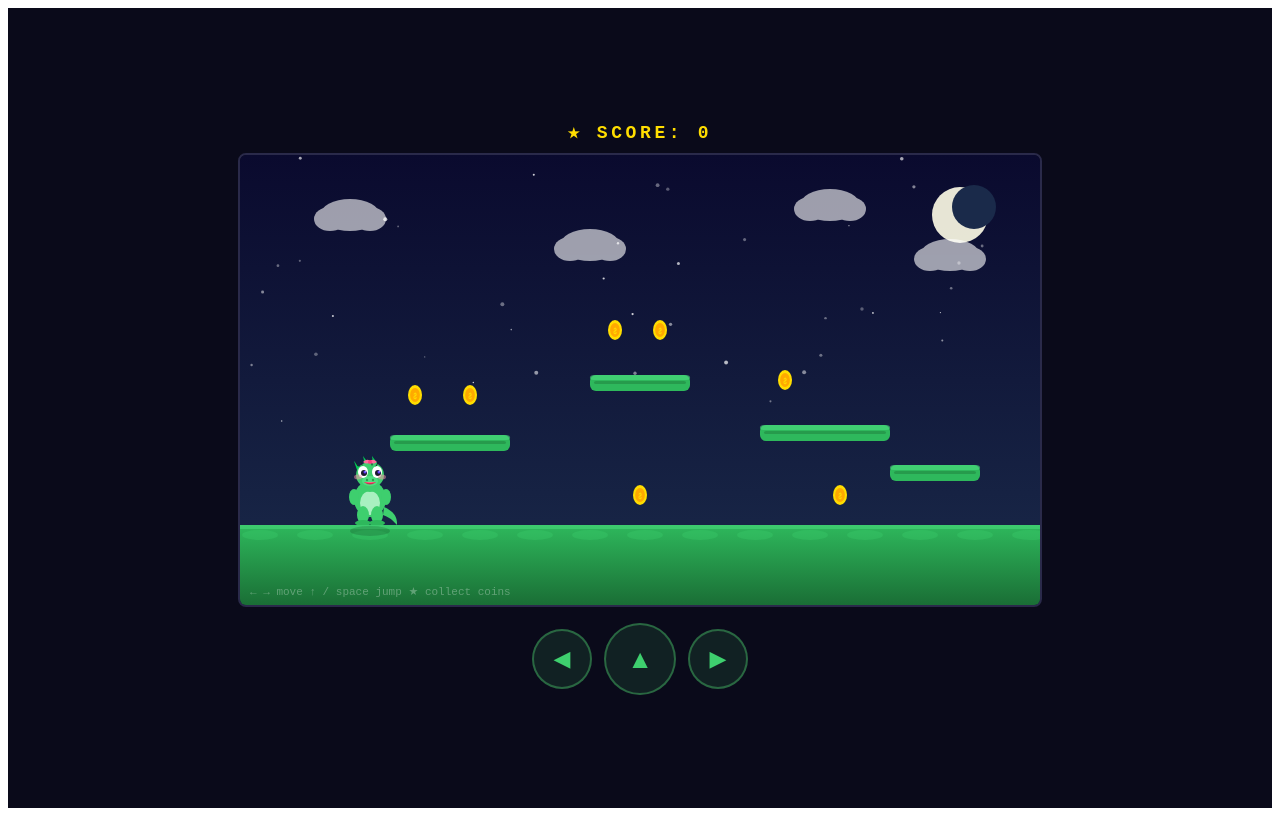
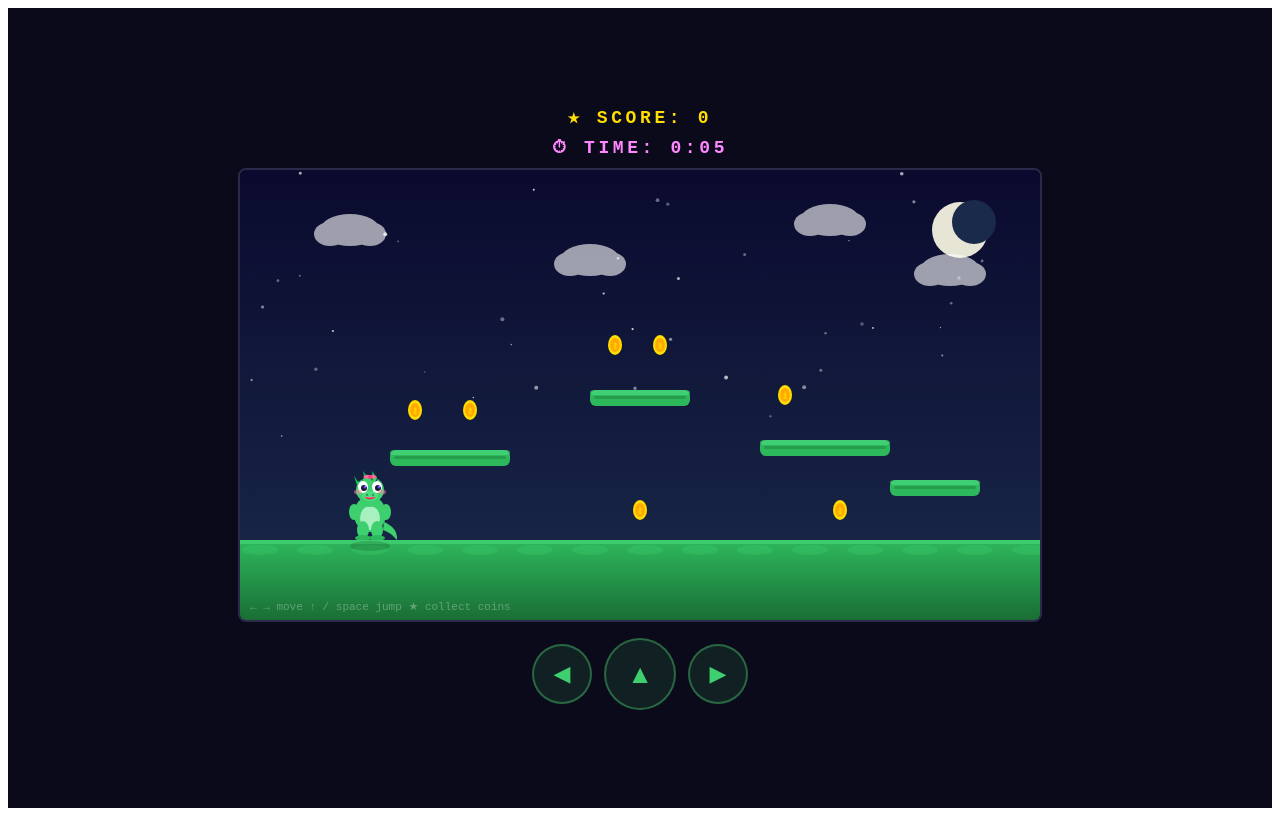
Before and after one commit to pet-a/emenem, a React (Vite) app in the folder frontend/: page / in a window 1280 px wide. Built offline with nearby package versions, Linux system fonts and the light colour scheme.

Commit message:
chore: timer

```diff
--- a/frontend/src/App.jsx
+++ b/frontend/src/App.jsx
@@ -153,6 +153,7 @@ export default function App() {
     frame: 0,
     coins: COINS.map(c => ({ ...c })),
     score: 0,
+    time: 0,
   });
   const keysRef = useRef({});
   const rafRef = useRef();
@@ -173,6 +174,7 @@ export default function App() {
       const keys = keysRef.current;
 
       s.frame++;
+      s.time++;
 
       // Horizontal movement
       if (keys["ArrowLeft"]) { s.vx = -SPEED; s.flipped = true; }
@@ -244,6 +246,10 @@ export default function App() {
 
   const s = stateRef.current;
   const walking = s.vx !== 0;
+  const elapsed = Math.floor(s.time / 60); // Convert frames to seconds (60 FPS)
+  const minutes = Math.floor(elapsed / 60);
+  const seconds = elapsed % 60;
+  const timeString = `${minutes}:${seconds.toString().padStart(2, '0')}`;
 
   return (
     <div style={{
@@ -270,6 +276,14 @@ export default function App() {
         letterSpacing: "0.2em", marginBottom: "10px",
       }}>
         ★ SCORE: {s.score}
+      </div>
+
+      {/* Timer */}
+      <div style={{
+        color: "#ff88ff", fontSize: "18px", fontWeight: "bold",
+        letterSpacing: "0.2em", marginBottom: "10px",
+      }}>
+        ⏱ TIME: {timeString}
       </div>
 
       {/* Game canvas */}
```
